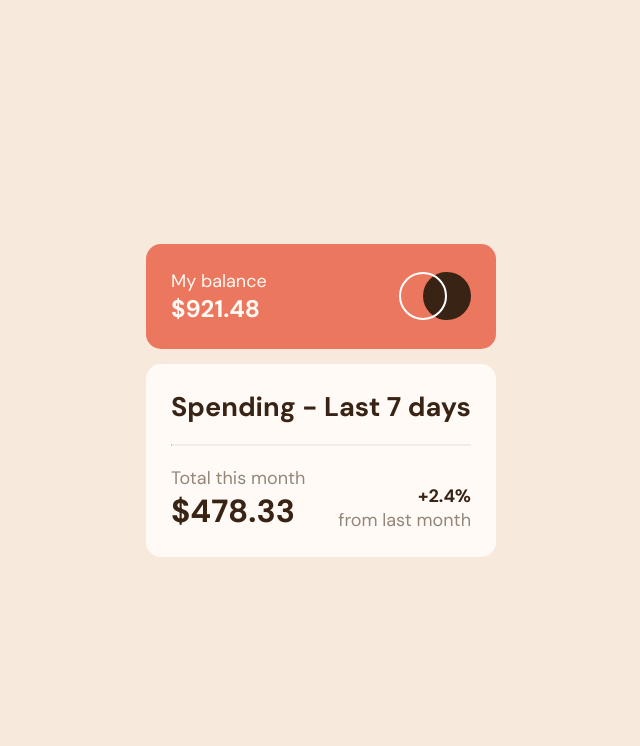
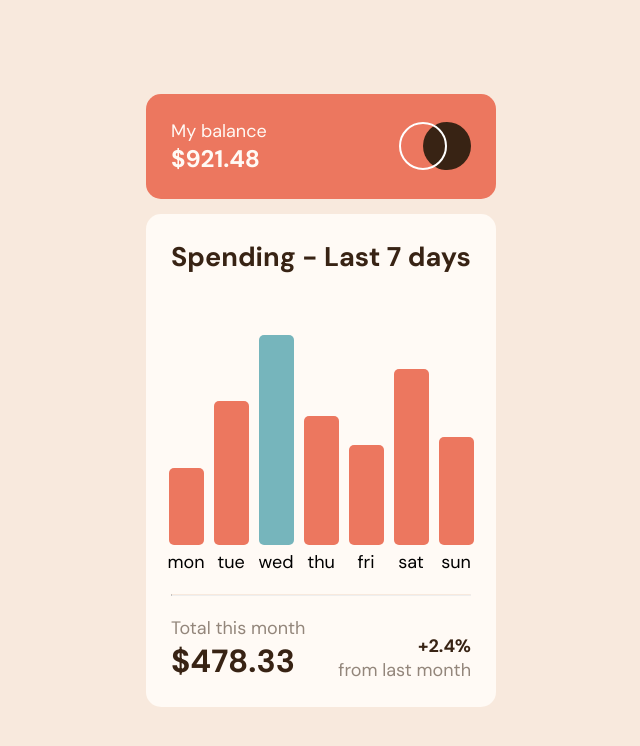
Before and after one commit to lmpko/frontendmentor-expenses-chart-component-main, a React app: page / in a window 1280 px wide. Shown: the whole page, without its empty margins (319-959 px from the left). Built offline with nearby package versions, Linux system fonts and the light colour scheme.

Commit message:
chartComponnet created, and added funcionality css and active states

```diff
--- a/app.css
+++ b/app.css
@@ -87,3 +87,49 @@ main{
     color: var(--tertiary-color);
     font-size: 2rem;
 }
+
+.chart{
+    display: flex;
+    flex-direction: row;
+    justify-content: center;
+    align-items: flex-end;
+    height: 18.75rem ;
+}
+
+.chart-column{
+    display: flex;
+    flex-direction: column;
+    align-items: center;
+}
+
+.chart-amount{
+    padding-bottom: .625rem ;
+    background-color: var(--primary-color);
+    width: 2.1875rem;
+    max-height: 12.5rem ;
+    margin: 0 .3125rem;
+    border-radius: .3125rem ;
+}
+
+.day{
+    margin-top: .3125rem ;
+}
+
+.max-amount{
+    background-color: var(--secondary-color);
+}
+
+.chart-amount:hover{
+    cursor: pointer;
+    opacity: 0.5;
+}
+
+
+.tooltip{
+    background-color: var(--tertiary-color);
+    color: var(--fifthary-color);
+    padding: .3125rem ;
+    border-radius: .3125rem ;
+    margin: .3125rem 0;
+    font-size: 0.7rem;
+}
--- a/src/CardComponent.js
+++ b/src/CardComponent.js
@@ -1,5 +1,8 @@
 import React from 'react'
 import logo from "/images/logo.svg"
+import ChartComponent from './ChartComponent'
+
+
 const CardComponent = () => {
   return (
     <section>
@@ -12,6 +15,7 @@ const CardComponent = () => {
         </div>
         <div className='chart-preview'>
             <h1>Spending - Last 7 days</h1>
+            <ChartComponent/>
             <hr/>
             <div className='chart-summary'>
                 <div className='this-month'>
--- /dev/null
+++ b/src/ChartComponent.js
@@ -0,0 +1,44 @@
+import React, {useState} from 'react'
+import data from "/data.json"
+
+const ChartComponent = () => {
+    const maxAmount = Math.max(...data.map(item => item.amount));
+    const maxHeight = 200;
+
+    const [tooltipValue, setTooltipValue] = useState('');
+
+    const handleMouseEnter = (amount) => {
+        setTooltipValue(amount);
+    };
+
+    const handleMouseLeave = () => {
+        setTooltipValue('');
+    };
+
+  return (
+    <div className='chart'>
+        {data.map((data)=> (
+            <div className='chart-column' key={data?.day}>
+
+                {tooltipValue && tooltipValue === data?.amount && (
+                    <span className='tooltip'>{`$${data?.amount}`}</span>
+                )}
+
+                <span
+                    onMouseEnter={() => handleMouseEnter(data?.amount)}
+                    onMouseLeave={handleMouseLeave}
+                    className={`chart-amount ${data?.amount === maxAmount ? 'max-amount' : ''}`}
+                    style={{ height: `${(data?.amount / maxAmount) * maxHeight}px` }}>
+                </span>
+
+
+
+                <span className='day'>{data?.day}</span>
+            </div>
+        ))}
+
+    </div>
+  )
+}
+
+export default ChartComponent
```
